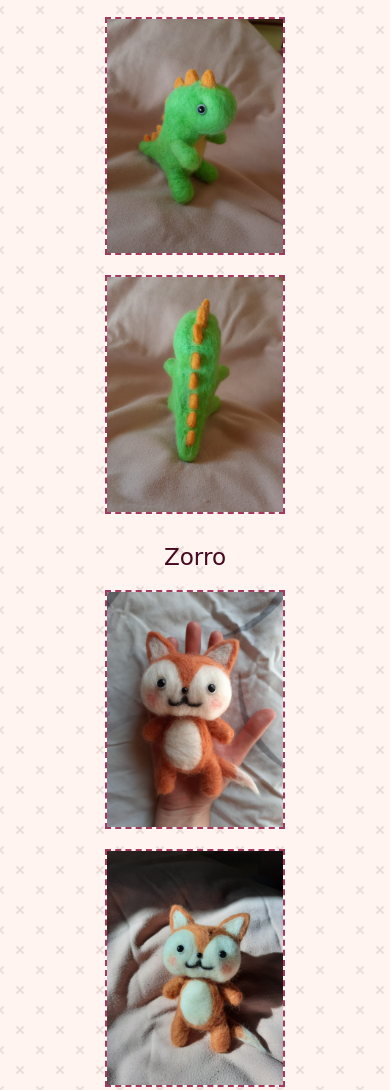
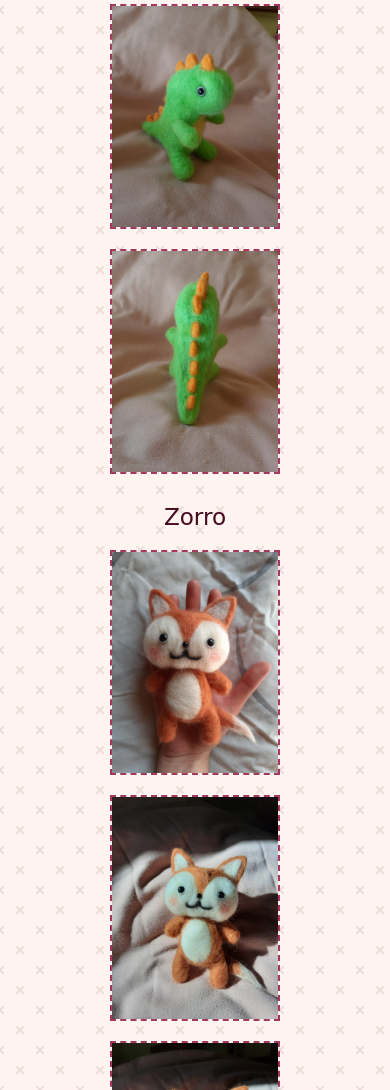
Before and after one commit to DanielaCepparo/fuwa-fuwa, a plain HTML site: page pages/productos.html in a window 390 px wide. Shown: the part 910-2000 px from the top of the page. Drawn offline with nearby package versions, Linux system fonts and the light colour scheme; a web font is replaced by a local one.

Commit message:
tamaño productos

```diff
--- a/css/estilo.css
+++ b/css/estilo.css
@@ -313,11 +313,11 @@ form{
 }
 
 .dino{
-    width: 180px;
+    width: 170px;
 }
 
 .zorrito{
-    width: 180px;
+    width: 170px;
 }
 
 .flechaTop{
```
